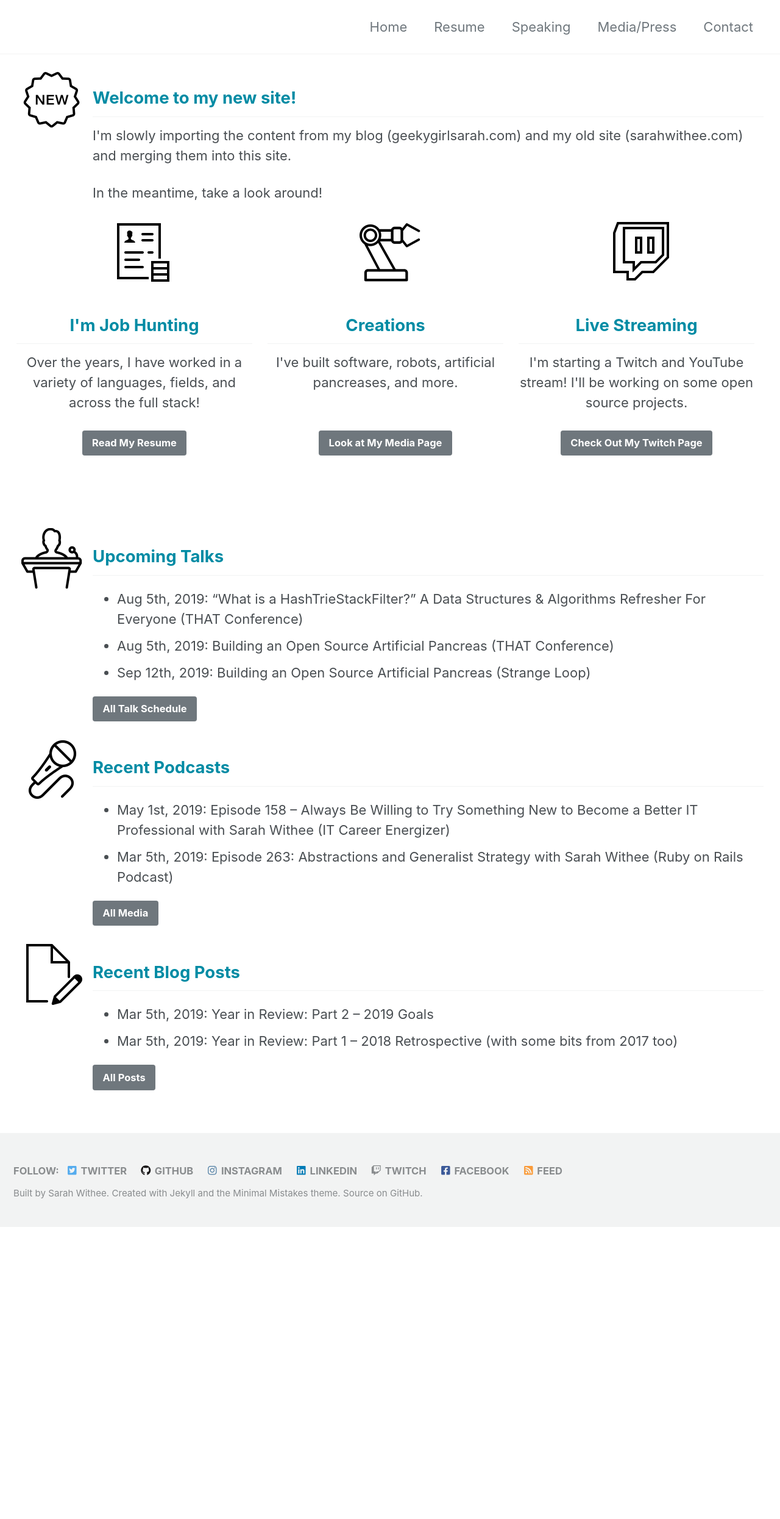
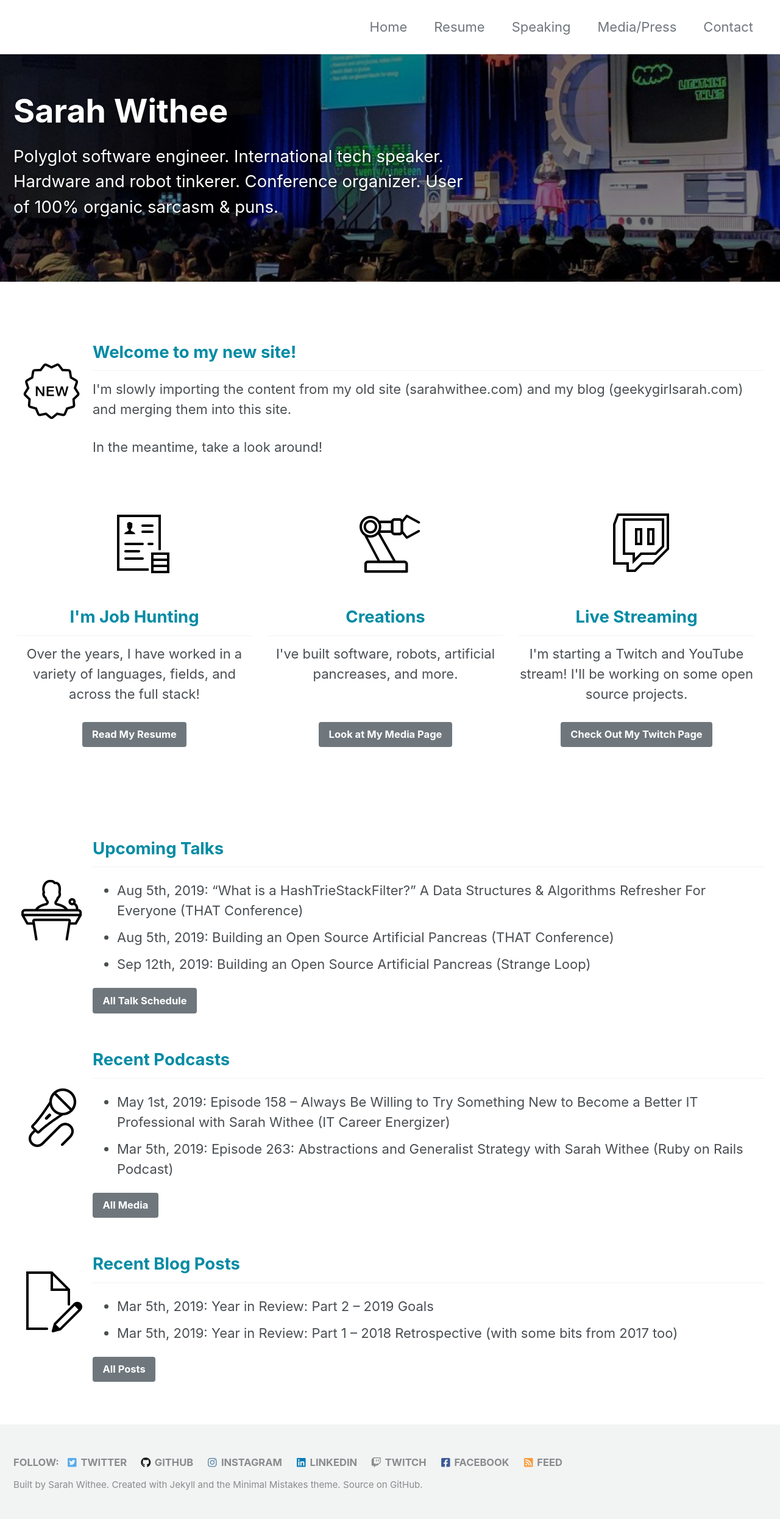
Before and after one commit to geekygirlsarah/geekygirlsarah.com, a Jekyll site: the page built from index.html, in a window 1280 px wide. Shown: the whole page at 61% size. Built offline with Jekyll 4.4.1, drawn with Linux system fonts in a browser that asks for light colours; cached includes are drawn as plain includes; nearby versions of some CDN libraries; the list of posts is cut into pages by our own code; comment, search, counter and statistics services are not loaded; before the commit the page ends 2012 px from its top, so only the background shows below that.

Commit message:
Update front page icon alignment, some wording changes, fix broken splash bg

```diff
--- a/_sass/sarah/_home.scss
+++ b/_sass/sarah/_home.scss
@@ -6,66 +6,72 @@
   font-style: normal;
 }
 
-.home_feature_table
-{
+.home_feature_table {
   display: table;
   width: 100%;
 }
-.home_feature_table_title
-{
+
+.home_feature_table_title {
   display: table-caption;
   text-align: center;
   font-weight: bold;
   font-size: larger;
 }
-.home_feature_table_heading
-{
+
+.home_feature_table_heading {
   display: table-row;
   font-weight: bold;
   text-align: center;
 }
-.home_feature_table_row
-{
+
+.home_feature_table_row {
   display: table-row;
+  vertical-align: top;
 }
-.home_feature_table_cell
-{
+
+.home_feature_table_cell {
   display: table-cell;
   border: none;
   padding-left: 5px;
   padding-right: 5px;
+  vertical-align: top;
+
 }
-.home_feature_table_cell_third
-{
+
+.home_feature_table_cell_third {
   display: table-cell;
   border: none;
   padding-left: 5px;
   padding-right: 20px;
-  width: 33%
+  width: 33%;
 }
-.home_feature_table_cell_third h2
-{
+
+.home_feature_table_cell_third h2 {
   text-align: center;
 }
-.home_feature_table_cell_third p
-{
+
+.home_feature_table_cell_third p {
   text-align: center;
 }
-.home_feature_table_cell_image
-{
+
+.home_feature_table_cell_image {
   display: table-cell;
   border: none;
   padding-left: 5px;
   padding-right: 5px;
   width: 125px;
   text-align: center;
+  vertical-align: middle;
 }
-.home_feature_table_cell_image
-{
-    display: table-cell;
-    border: none;
-    padding-left: 5px;
-    padding-right: 5px;
-    width: 125px;
-    text-align: center;
-}
+
+/* media queries */
+//@media screen and (max-width: 600px) {
+//  .home_feature_table_cell_third {
+//    display: table-cell;
+//    border: none;
+//    padding-left: 5px;
+//    padding-right: 20px;
+//    width: 100%;
+//  }
+//
+//}
--- a/index.html
+++ b/index.html
@@ -5,9 +5,9 @@ author: sarah
 permalink: /
 date: 2019-05-19T12:00:00-04:00
 header:
-overlay_color: "#000"
-overlay_filter: "0.5"
-overlay_image: /assets/images/code-mash-lightning-talk.jpg
+  overlay_color: "#000"
+  overlay_filter: "0.5"
+  overlay_image: assets/images/splash_bg_codemash_2019.jpg
 #   actions:
 #     - label: "Download"
 #       url: "https://github.com/mmistakes/minimal-mistakes/"
@@ -15,17 +15,17 @@ overlay_image: /assets/images/code-mash-lightning-talk.jpg
 excerpt: "Polyglot software engineer. International tech speaker. Hardware and robot tinkerer. Conference organizer. User of  100% organic sarcasm & puns."
 author_profile: true
 intro:
-- excerpt: 'Nullam suscipit et nam, tellus velit pellentesque at malesuada, enim eaque. Quis nulla, netus tempor in diam gravida tincidunt, *proin faucibus* voluptate felis id sollicitudin. Centered with `type="center"`'
+  - excerpt: 'Nullam suscipit et nam, tellus velit pellentesque at malesuada, enim eaque. Quis nulla, netus tempor in diam gravida tincidunt, *proin faucibus* voluptate felis id sollicitudin. Centered with `type="center"`'
 ---
 
 <div class="home_feature_table">
   <div class="home_feature_table_row">
     <div class="home_feature_table_cell_image">
-      <img src="assets/images/icons8-new-100.png" alt="Speaker at podium icon"/>
+      <img src="assets/images/icons8-new-100.png" alt="New icon" />
     </div>
     <div class="home_feature_table_cell">
       <h2>Welcome to my new site!</h2>
-      <p>I'm slowly importing the content from my blog (geekygirlsarah.com) and my old site (sarahwithee.com) and
+      <p>I'm slowly importing the content from my old site (sarahwithee.com) and my blog (geekygirlsarah.com) and
         merging them into this site.</p>
 
       <p>In the meantime, take a look around!</p>
@@ -33,6 +33,8 @@ intro:
   </div>
 </div>
 
+<!-- a bit of extra space between the two tables-->
+<div><p>&nbsp;</p></div>
 
 
 <div class="home_feature_table">
@@ -75,7 +77,7 @@ intro:
   </div>
 </div>
 
-<!-- a bit of extra space between the two tables -->
+<!-- a bit of extra space between the two tables-->
 <div><p>&nbsp;</p></div>
 
 
```
Lines whose indentation alone changed are shown as unchanged.
